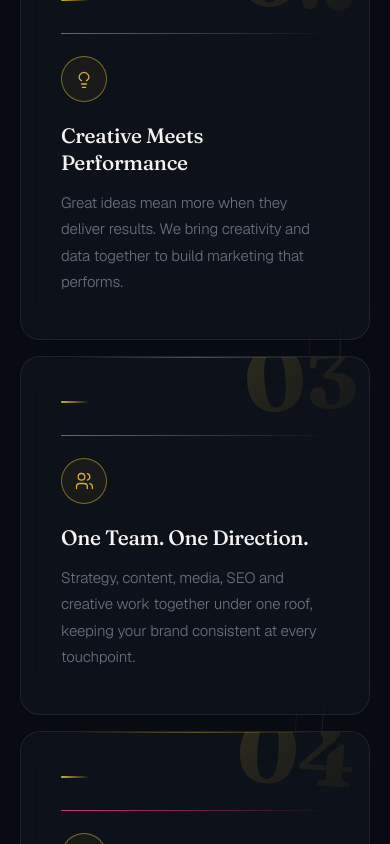
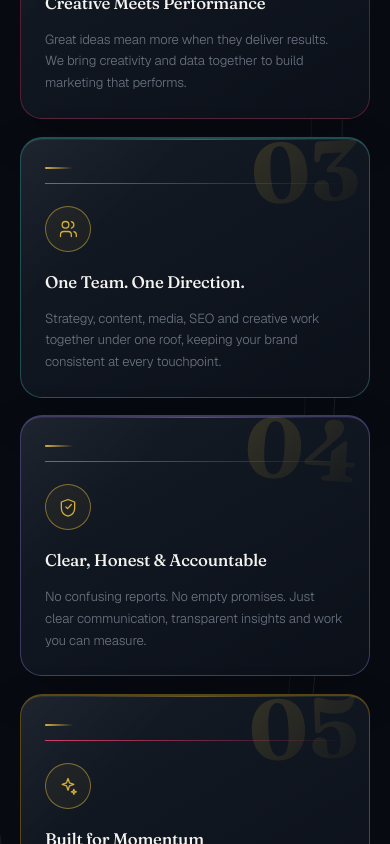
Before and after one commit to Lakshay0205/tech-tales, a React (Vite) app in the folder frontend/: page / in a window 390 px wide. Shown: the part 4280-5124 px from the top of the page. Built offline with nearby package versions, Linux system fonts and the light colour scheme; the HTML template or start-up script is replaced by a standard one; a web font is replaced by a local one.

Commit message:
Redesign Why Choose Us cards

```diff
--- a/frontend/src/index.css
+++ b/frontend/src/index.css
@@ -1252,6 +1252,40 @@ input:focus, textarea:focus, select:focus {
 }
 
 /* ─── RESPONSIVE ─────────────────────────────────────────────────────────── */
+.home-why-grid {
+  grid-template-columns: repeat(5, minmax(0, 1fr)) !important;
+  align-items: stretch;
+}
+
+.why-card-shell {
+  min-height: 318px;
+  background: linear-gradient(150deg, rgba(22,29,40,0.88), rgba(10,15,24,0.96)) !important;
+  border-color: rgba(255,255,255,0.09) !important;
+  box-shadow: 0 18px 48px rgba(0,0,0,0.18), inset 0 1px 0 rgba(255,255,255,0.05);
+}
+
+.why-card-shell::after {
+  content: '';
+  position: absolute;
+  inset: 0;
+  pointer-events: none;
+  background: linear-gradient(135deg, rgba(255,255,255,0.07), transparent 28%);
+  opacity: 0.55;
+}
+
+.why-card-shell--1 { border-top: 2px solid #D4AF37 !important; }
+.why-card-shell--2 { border-top: 2px solid #E63C6D !important; }
+.why-card-shell--3 { border-top: 2px solid #4ECDC4 !important; }
+.why-card-shell--4 { border-top: 2px solid #A78BFA !important; }
+.why-card-shell--5 { border-top: 2px solid #F4B400 !important; }
+
+.why-card-shell:hover {
+  background: linear-gradient(150deg, rgba(28,37,51,0.98), rgba(11,16,25,0.98)) !important;
+  box-shadow: 0 24px 60px rgba(0,0,0,0.42), 0 0 0 1px rgba(212,175,55,0.2) !important;
+}
+
+.why-card-shell:hover .why-card-radial { opacity: 1 !important; transition: opacity 0.45s ease; }
+
 @media (min-width: 768px) { .show-mobile  { display: none !important; } }
 @media (max-width: 767px) { .hidden-mobile { display: none !important; } }
 @media (max-width: 1024px) {
@@ -1597,6 +1631,54 @@ input:focus, textarea:focus, select:focus {
   .home-expertise-grid { grid-template-columns: 1fr !important; }
   .home-service-heading { max-width: 100% !important; padding: 9px 12px !important; }
 
+  .home-why-grid {
+    grid-template-columns: repeat(2, minmax(0, 1fr)) !important;
+    gap: 18px !important;
+  }
+
+  .why-card-shell {
+    min-height: 300px;
+    padding: 28px 24px 24px !important;
+    border-radius: 22px !important;
+    background: linear-gradient(150deg, rgba(22,29,40,0.96), rgba(11,16,25,0.98)) !important;
+  }
+
+  .why-card-shell:nth-child(odd) { transform: translateY(8px); }
+  .why-card-shell:nth-child(even) { transform: translateY(-4px); }
+
+  .why-card-shell > span {
+    top: -10px !important;
+    right: 10px !important;
+    font-size: 5.25rem !important;
+  }
+
+  .why-card-shell h3 { font-size: 1.05rem !important; }
+  .why-card-shell p { font-size: 0.82rem !important; line-height: 1.65 !important; }
+
+  .why-card-shell > div:nth-of-type(3) {
+    margin-bottom: 14px !important;
+  }
+
+  .why-card-shell--1 { border-color: rgba(212,175,55,0.32) !important; }
+  .why-card-shell--2 { border-color: rgba(230,60,109,0.32) !important; }
+  .why-card-shell--3 { border-color: rgba(78,205,196,0.32) !important; }
+  .why-card-shell--4 { border-color: rgba(167,139,250,0.32) !important; }
+  .why-card-shell--5 { border-color: rgba(244,180,0,0.32) !important; }
+
+  .why-card-shell:hover {
+    transform: translateY(-5px) !important;
+    box-shadow: 0 18px 42px rgba(0,0,0,0.34), 0 0 0 1px rgba(212,175,55,0.18) !important;
+  }
+
+  .why-card-shell:hover .why-card-radial { opacity: 1 !important; transition: opacity 0.4s ease; }
+
+  @media (max-width: 480px) {
+    .home-why-grid { grid-template-columns: 1fr !important; }
+    .why-card-shell:nth-child(odd),
+    .why-card-shell:nth-child(even) { transform: none; }
+    .why-card-shell { min-height: 250px; }
+  }
+
   .process-flow {
     position: relative !important;
     padding-left: 48px !important;
--- a/frontend/src/pages/Home.jsx
+++ b/frontend/src/pages/Home.jsx
@@ -30,6 +30,7 @@ const whyItems = [
   { n: '02', title: 'Creative Meets Performance', desc: 'Great ideas mean more when they deliver results. We bring creativity and data together to build marketing that performs.', rot: '3deg', icon: 'lightbulb' },
   { n: '03', title: 'One Team. One Direction.', desc: 'Strategy, content, media, SEO and creative work together under one roof, keeping your brand consistent at every touchpoint.', rot: '-3deg', icon: 'users' },
   { n: '04', title: 'Clear, Honest & Accountable', desc: 'No confusing reports. No empty promises. Just clear communication, transparent insights and work you can measure.', rot: '4deg', icon: 'shield' },
+  { n: '05', title: 'Built for Momentum', desc: 'Every decision creates useful progress now and a stronger foundation for what comes next.', rot: '-2deg', icon: 'spark' },
 ]
 
 const projects = [
@@ -268,12 +269,19 @@ function WhyCard({ item, index, allRefs, itemsRef }) {
         <path d="M12 3 4 6v7c0 6 4 9 8 10 4-1 8-4 8-10V6Z" />
         <path d="m9.5 12 2 2 4.5-5" />
       </svg>
+    ),
+    spark: (
+      <svg width="20" height="20" viewBox="0 0 24 24" fill="none" stroke="currentColor" strokeWidth="1.55" strokeLinecap="round" strokeLinejoin="round" aria-hidden="true">
+        <path d="m12 3 1.8 5.2L19 10l-5.2 1.8L12 17l-1.8-5.2L5 10l5.2-1.8L12 3Z" />
+        <path d="m19 16 .8 2.2L22 19l-2.2.8L19 22l-.8-2.2L16 19l2.2-.8L19 16Z" />
+      </svg>
     )
   }
 
   return (
     <div
       ref={el => { cardRef.current = el; allRefs.current[index] = el; itemsRef.current[index] = el }}
+      className={`why-card-shell why-card-shell--${index + 1}`}
       onMouseMove={handleMouseMove}
       onMouseLeave={handleMouseLeave}
       onMouseEnter={handleMouseEnter}
```
